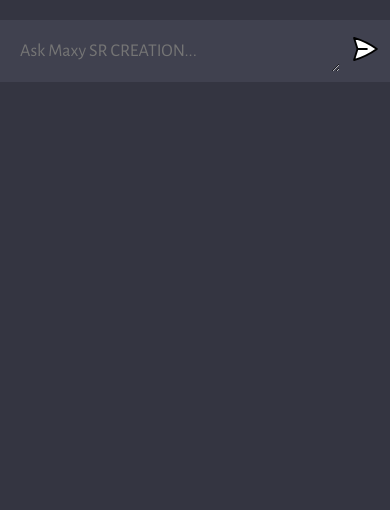
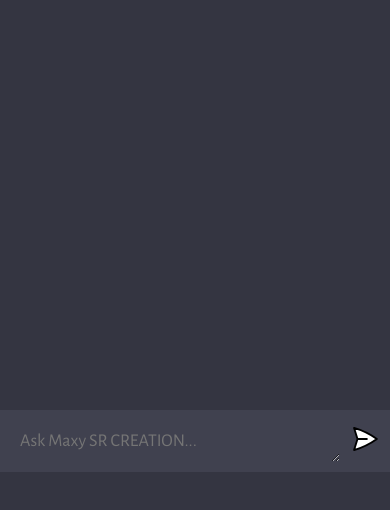
Before and after one commit to Sarthak-2323/maxy, a website built with Vite: page client/index.html in a window 390 px wide. Built offline with nearby package versions, Linux system fonts and the light colour scheme.

Commit message:
Update style.css

```diff
--- a/client/style.css
+++ b/client/style.css
@@ -165,8 +165,7 @@ form img {
   margin: 0 auto;
   padding: 10px;
   background: #40414F;
-  align-items: bottom;
-  justify-content: bottom;
+  margin-top: 100%;
   display: flex;
   flex-direction: row;
   gap: 10px;
```
